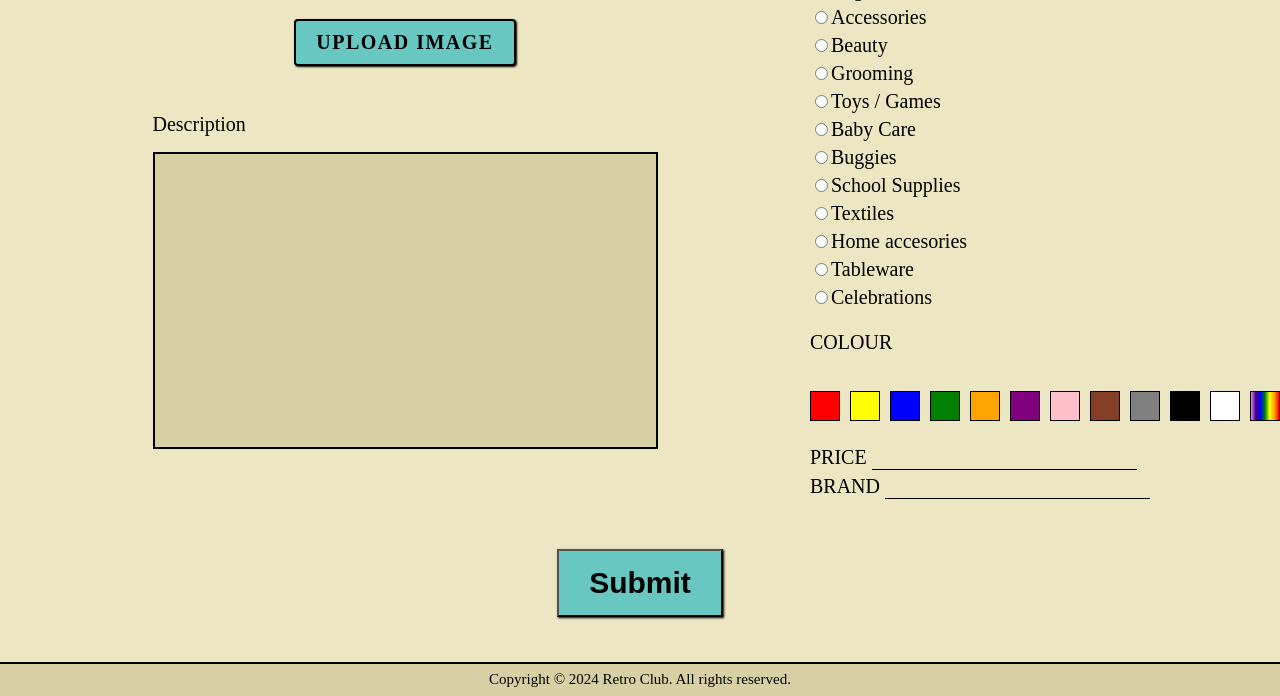
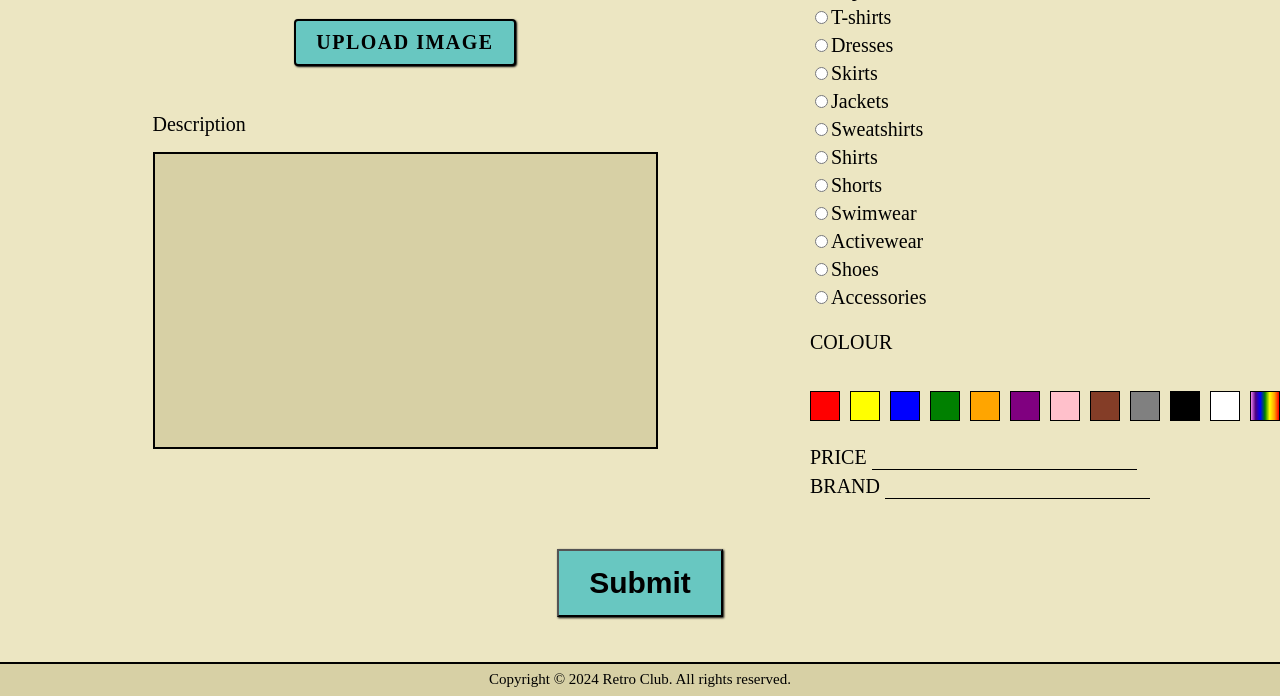
Before and after one commit to FEUP-LTW-2024/ltw-project-2024-ltw16g03, a PHP site: page /pages/sell.php in a window 1280 px wide. Shown: the part 637-1333 px from the top of the page. Run offline with PHP 8.4, Linux system fonts and the light colour scheme; the visitor is signed in with stand-in values (Sample User, id 1); some web fonts are replaced.

Commit message:
House and Kids

```diff
--- a/javascript/filters.js
+++ b/javascript/filters.js
@@ -37,7 +37,7 @@ if (mainCategories) { // If on Categories Page andd following event listeners
 
         const urlParams = new URLSearchParams(window.location.search);
         const categoryParam = urlParams.get('category');
-        const categoryMap = {'Women': '1', 'Men': '2', 'Kids': '3', 'House': '4'};
+        const categoryMap = {'Women': '1', 'Men': '2', 'Kids': '3', 'Baby': '4'};
         if (categoryParam && categoryMap.hasOwnProperty(categoryParam)) {
             const categoryValue = categoryMap[categoryParam];
             const categoryCheckbox = document.querySelector(`input[name="CATEGORIES"][value="${categoryValue}"]`);
--- a/pages/homepage.php
+++ b/pages/homepage.php
@@ -28,9 +28,9 @@
         <img src="../assets/kids.png" alt="kids-geral">
         <span class="category-text">KIDS</span>
     </a>
-    <a href="categories.php?category=House" class="category-link">
-        <img src="../assets/home.png" alt="home-geral">
-        <span class="category-text">HOUSE</span>
+    <a href="categories.php?category=Baby" class="category-link">
+        <img src="../assets/baby.png" alt="baby-geral">
+        <span class="category-text">BABY</span>
     </a>
     </section>
     </main>
--- a/pages/sell.php
+++ b/pages/sell.php
@@ -33,25 +33,25 @@
                     <label><input type="radio" name="CATEGORIES" value="1" onchange="toggleSizes(this)">Women</label>
                     <label><input type="radio" name="CATEGORIES" value="2" onchange="toggleSizes(this)">Men</label>
                     <label><input type="radio" name="CATEGORIES" value="3" onchange="toggleSizes(this)">Kids</label>
-                    <label><input type="radio" name="CATEGORIES" value="4" onchange="toggleSizes(this)">House</label>
+                    <label><input type="radio" name="CATEGORIES" value="4" onchange="toggleSizes(this)">Baby</label>
 
                     <div id="sizeOptions" class="size-options"></div>
 
                     <h2>TYPE</h2>
-                    <label><input type="radio" name="TYPE" value="1">Clothing</label>
-                    <label><input type="radio" name="TYPE" value="2">Shoes</label>
-                    <label><input type="radio" name="TYPE" value="3">Bags</label>
-                    <label><input type="radio" name="TYPE" value="4">Accessories</label>
-                    <label><input type="radio" name="TYPE" value="5">Beauty</label>
-                    <label><input type="radio" name="TYPE" value="6">Grooming</label>
-                    <label><input type="radio" name="TYPE" value="7">Toys / Games</label>
-                    <label><input type="radio" name="TYPE" value="8">Baby Care</label>
-                    <label><input type="radio" name="TYPE" value="9">Buggies</label>
-                    <label><input type="radio" name="TYPE" value="10">School Supplies</label>
-                    <label><input type="radio" name="TYPE" value="11">Textiles</label>
-                    <label><input type="radio" name="TYPE" value="12">Home accesories</label>
-                    <label><input type="radio" name="TYPE" value="13">Tableware</label>
-                    <label><input type="radio" name="TYPE" value="14">Celebrations</label>
+                    <label><input type="radio" name="TYPE" value="1">Jeans</label>
+                    <label><input type="radio" name="TYPE" value="2">Trousers</label>
+                    <label><input type="radio" name="TYPE" value="3">Tops</label>
+                    <label><input type="radio" name="TYPE" value="4">T-shirts</label>
+                    <label><input type="radio" name="TYPE" value="5">Dresses</label>
+                    <label><input type="radio" name="TYPE" value="6">Skirts</label>
+                    <label><input type="radio" name="TYPE" value="7">Jackets</label>
+                    <label><input type="radio" name="TYPE" value="8">Sweatshirts</label>
+                    <label><input type="radio" name="TYPE" value="9">Shirts</label>
+                    <label><input type="radio" name="TYPE" value="10">Shorts</label>
+                    <label><input type="radio" name="TYPE" value="11">Swimwear</label>
+                    <label><input type="radio" name="TYPE" value="12">Activewear</label>
+                    <label><input type="radio" name="TYPE" value="13">Shoes</label>
+                    <label><input type="radio" name="TYPE" value="14">Accessories</label>
 
                     <h2>COLOUR</h2>
                     <section class="colour_sell">
--- a/templates/common.tpl.php
+++ b/templates/common.tpl.php
@@ -30,20 +30,20 @@
             <section class="search-bar">
                 <button id="filter-button" class="plain-button"><img src="../assets/filter.png" alt="filter"></button>
                 <div class="dropdown" id="filter-dropdown">
-                    <a href="categories.php?type=Clothing">Clothing</a>
+                    <a href="categories.php?type=Jeans">Jeans</a>
+                    <a href="categories.php?type=Trousers">Trousers</a>
+                    <a href="categories.php?type=Tops">Tops</a>
+                    <a href="categories.php?type=T-shirts">T-shirts</a>
+                    <a href="categories.php?type=Dresses">Dresses</a>
+                    <a href="categories.php?type=Skirts">Skirts</a>
+                    <a href="categories.php?type=Jackets">Jackets</a>
+                    <a href="categories.php?type=Sweatshirts">Sweatshirts</a>
+                    <a href="categories.php?type=Shirts">Shirts</a>
+                    <a href="categories.php?type=Shorts">Shorts</a>
+                    <a href="categories.php?type=Swimwear">Swimwear</a>
+                    <a href="categories.php?type=Activewear">Activewear</a>
                     <a href="categories.php?type=Shoes">Shoes</a>
-                    <a href="categories.php?type=Bags">Bags</a>
                     <a href="categories.php?type=Accessories">Accessories</a>
-                    <a href="categories.php?type=Beauty">Beauty</a>
-                    <a href="categories.php?type=Grooming">Grooming</a>
-                    <a href="categories.php?type=Toys%20/%20Games">Toys / Games</a>
-                    <a href="categories.php?type=Baby%20Care">Baby Care</a>
-                    <a href="categories.php?type=Buggies">Buggies</a>
-                    <a href="categories.php?type=School%20Supplies">School Supplies</a>
-                    <a href="categories.php?type=Textiles">Textiles</a>
-                    <a href="categories.php?type=Home%20accessories">Home Accessories</a>
-                    <a href="categories.php?type=Tableware">Tableware</a>
-                    <a href="categories.php?type=Celebrations">Celebrations</a>
                 </div>
                 <form action="../pages/categories.php" method="GET" id="search-form">
                     <input name="search" type="text" placeholder="Search here..."/>
@@ -76,7 +76,7 @@
                     <li><a href="categories.php?category=Women">Women</a></li>
                     <li><a href="categories.php?category=Men">Men</a></li>
                     <li><a href="categories.php?category=Kids">Kids</a></li>
-                    <li><a href="categories.php?category=House">House</a></li>
+                    <li><a href="categories.php?category=Baby">Baby</a></li>
                 </ul>
             </nav>
         </header>
```
Also changed, not shown: actions/action_sell.php (+0 -9 lines), database/database.sql (+15 -15 lines), pages/categories.php (+15 -15 lines), assets/kids.png, database/database.db.
